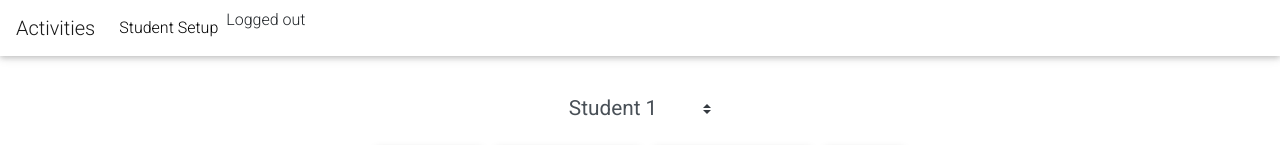
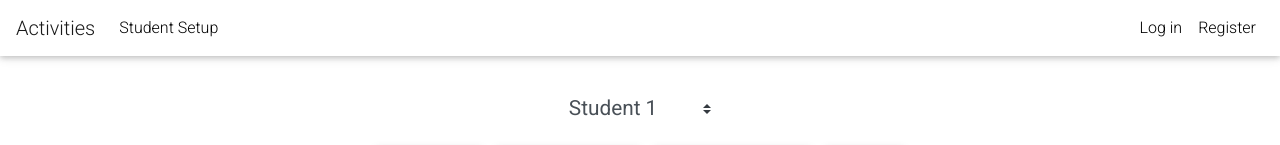
Before and after one commit to chi-org/freely-client, a React (Create React App) app: page /activities in a window 1280 px wide. Shown: the top 145 px of the page. Built offline with nearby package versions, Linux system fonts and the light colour scheme; no server answers.

Commit message:
cleaned up button placement on nav, and added link functionality

```diff
--- a/src/components/common/Header.js
+++ b/src/components/common/Header.js
@@ -19,11 +19,9 @@ const Header = () => {
 
     function navLoggedIn() {
         return (
-            <Fragment>
-                <MDBNavItem>
-                    Logged in
-                </MDBNavItem>
-            </Fragment>
+            <MDBNavItem>
+                Logged in as ,<MDBNavLink to="#">Log out</MDBNavLink>
+            </MDBNavItem>
         )
     }
 
@@ -31,7 +29,10 @@ const Header = () => {
         return (
             <Fragment>
                 <MDBNavItem>
-                    Logged out
+                    <MDBNavLink to="/login">Log in</MDBNavLink>
+                </MDBNavItem>
+                <MDBNavItem>
+                    <MDBNavLink to="/register">Register</MDBNavLink>
                 </MDBNavItem>
             </Fragment>
         )
@@ -55,6 +56,8 @@ const Header = () => {
                     {pageTitle !== "Student Setup" && <MDBNavItem>
                         <MDBNavLink to="/students" onClick={() => {setIsOpen(false); setPageTitle("Student Setup")}}>Student Setup</MDBNavLink>
                     </MDBNavItem>}
+                </MDBNavbarNav>
+                <MDBNavbarNav right>
                     {loggedInUser ? navLoggedIn() : navLoggedOut()}
                 </MDBNavbarNav>
             </MDBCollapse>
```
